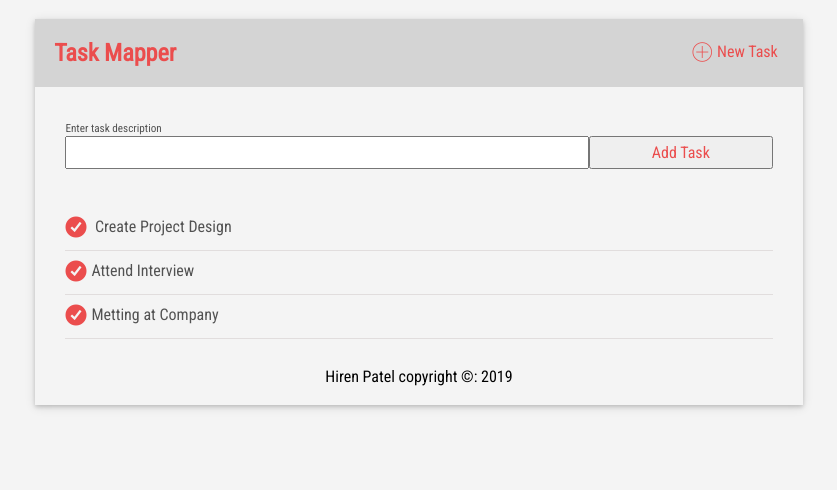
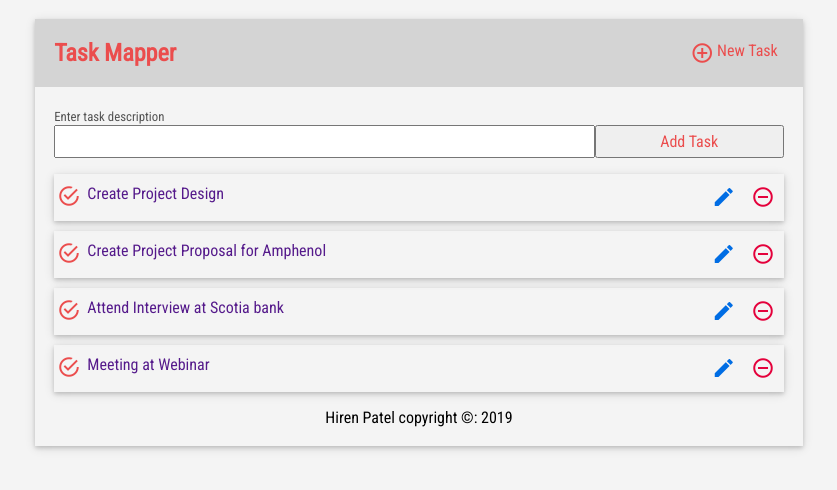
Before and after one commit to hirenkumarpatel/HTML_MobileFirst_resposive, a plain HTML site: page app.html in a window 1280 px wide. Shown: the whole page, without its empty margins (221-1058 px from the left). Drawn offline with nearby package versions, Linux system fonts and the light colour scheme.

Commit message:
UI updated simple todo

```diff
--- a/app.html
+++ b/app.html
@@ -7,39 +7,106 @@
     <title>TaskMapper</title>
     <link rel="stylesheet" href="css/taskmapper.css" />
     <link
-      href="http://code.ionicframework.com/ionicons/2.0.1/css/ionicons.min.css"
+      href="https://unpkg.com/ionicons@4.5.10-0/dist/css/ionicons.min.css"
       rel="stylesheet"
-      type="text/css"
     />
   </head>
   <body>
     <main>
-      <header id="header">
-        <h2 id="app-title">Task Mapper</h2>
-        <button id="new-task-link">
-          <!-- <i class="ion-ios-plus-outline"></i>New Task -->
-          <!-- <ion-icon name="add-circle-outline" .class="icon"></ion-icon>New Task -->
-          <i class="icon ion-ios-plus-outline"></i>New Task
+      <section id="header">
+        <h2 id="app-title" class="title-color">Task Mapper</h2>
+        <button class="button-link title-color">
+          <i class="icon ion-md-add-circle-outline title-color"></i>New Task
         </button>
-      </header>
+      </section>
       <div class="container">
         <section id="new-task-section">
-          <label>Enter task description</label>
+          <label class="default input-label">Enter task description</label>
           <div class="new-task-box">
-            <input type="text" name="new-task" />
-            <input type="submit" id="new-task-button" value="Add Task" />
+            <input type="text" name="new-task" class="default" />
+            <input
+              type="submit"
+              id="new-task-button"
+              class="title-color"
+              value="Add Task"
+            />
           </div>
         </section>
         <section>
           <ul id="task-labels">
-            <li id="task-list"><a href=""><i class="ion-checkmark-circled"></i> Create Project Design</a></li>
-            <li id="task-list"><a href=""><i class="ion-checkmark-circled"></i>Attend Interview</a></li>
-            <li id="task-list"><a href=""><i class="ion-checkmark-circled"></i>Metting at Company</a></li>
+            <li id="task-list" class="default">
+              <a href=""
+                ><i class="ion-md-checkmark-circle-outline title-color"></i>
+                Create Project Design</a
+              >
+              <div class="action-links">
+                <button class="button-link btn-edit">
+                  <i class="ion-md-create primary"></i>
+                </button>
+                <button class="button-link btn-save">
+                  <i class="ion-md-done-all success"></i>
+                </button>
+                <button class="button-link">
+                  <i class="ion-md-remove-circle-outline danger"></i>
+                </button>
+              </div>
+            </li>
+            <li id="task-list" class="default">
+              <a href=""
+                ><i class="ion-md-checkmark-circle-outline title-color"></i>
+                Create Project Proposal for Amphenol</a
+              >
+              <div class="action-links">
+                <button class="button-link btn-edit">
+                  <i class="ion-md-create primary"></i>
+                </button>
+                <button class="button-link btn-save">
+                  <i class="ion-md-done-all success"></i>
+                </button>
+                <button class="button-link">
+                  <i class="ion-md-remove-circle-outline danger"></i>
+                </button>
+              </div>
+            </li>
+            <li id="task-list" class="default">
+              <a href=""
+                ><i class="ion-md-checkmark-circle-outline title-color"></i>
+                Attend Interview at Scotia bank</a
+              >
+              <div class="action-links">
+                <button class="button-link btn-edit">
+                  <i class="ion-md-create primary"></i>
+                </button>
+                <button class="button-link btn-save">
+                  <i class="ion-md-done-all success"></i>
+                </button>
+                <button class="button-link">
+                  <i class="ion-md-remove-circle-outline danger"></i>
+                </button>
+              </div>
+            </li>
+            <li id="task-list" class="default">
+              <a href=""
+                ><i class="ion-md-checkmark-circle-outline title-color"></i>
+                Meeting at Webinar</a
+              >
+              <div class="action-links">
+                <button class="button-link btn-edit">
+                  <i class="ion-md-create primary"></i>
+                </button>
+                <button class="button-link btn-save">
+                  <i class="ion-md-done-all success"></i>
+                </button>
+                <button class="button-link">
+                  <i class="ion-md-remove-circle-outline danger"></i>
+                </button>
+              </div>
+            </li>
+
           </ul>
         </section>
         <footer>Hiren Patel copyright &copy: 2019</footer>
       </div>
     </main>
   </body>
-  <!-- <script src="https://unpkg.com/ionicons@4.5.10-0/dist/ionicons.js"></script> -->
 </html>
--- a/css/taskmapper.css
+++ b/css/taskmapper.css
@@ -1,5 +1,5 @@
 @import url("https://fonts.googleapis.com/css?family=Roboto+Condensed");
-
+/*Gobal style*/
 body {
   font-family: "Roboto Condensed", sans-serif;
   margin: 0;
@@ -13,16 +13,7 @@ main {
   box-shadow: 5px 10px 18px #888888;
   box-shadow: 0 2px 4px 0 rgba(0, 0, 0, 0.16), 0 2px 10px 0 rgba(0, 0, 0, 0.12);
 }
-#header {
-  background: #d4d4d4;
-  display: flex;
-  justify-content: space-between;
-  align-items: center;
-  height: 100%;
-}
-.container {
-  padding: 1.2rem;
-}
+
 ul {
   list-style: none;
   padding: 0;
@@ -30,55 +21,63 @@ ul {
 li > a {
   text-decoration: none;
 }
-#app-title {
-  display: inline-block;
-  color: #eb4d4d /*#510b4e*/;
-  margin-left: 1.2rem;
+/*seprate styles*/
+#header {
+  background: #d4d4d4;
+  display: flex;
+  justify-content: space-between;
+  align-items: center;
+  padding:0 1.2rem;
+
 }
-
-/** New task button*/
-#new-task-link {
-  background: none;
-  border: none;
-  margin-right: 1.2rem;
-}
-#new-task-link:hover {
-  font-weight: 600;
-  margin-left: 0.5rem;
+.container {
+  padding: 1.2rem;
 }
 
 /*font icons */
 i {
-  color: #eb4d4d;
-  display: inline-block;
   margin-right: 5px;
   font-size: 1.5rem;
   line-height: 1;
-  vertical-align:text-top;
-  margin-top:-2px;
+  vertical-align: text-top;
+  margin-top: -2px;
+}
+/* Color Classes*/
+.primary{
+  color:#006DE4;
+}
+.success{
+  color:#35E400;
+}
+.danger{
+  color:#E4003B;
+}
+.warning{
+  color:#E4E300;
+}
+.title-color{
+  color: #eb4d4d;
+}
+.default{
+  color:#525252;
+}
+.input-label {
+  font-size: 0.8rem;
+}
+.new-task-box {
+  overflow: hidden;
+  display: flex;
+  justify-content: space-between;
+}
+.new-task-box > input {
+  padding: 0.3rem;
+  font-size: 1rem;
+}
+.new-task-box > input[type="text"] {
+  flex: 3;
 
 }
-section {
-  padding: 0.7rem;
-}
-#new-task-section > label {
-  font-size: 0.7rem;
-  color: #525252;
-}
-.new-task-box {
-  display: flex;
-  justify-content: space-between;
-  align-items: center;
-}
-.new-task-box > input[type="text"] {
-  padding: 0.3rem;
-  font-size: 1rem;
-  flex: 3;
-  color: #525252;
-}
 .new-task-box > input[type="submit"] {
-  padding: 0.3rem;
-  font-size: 1rem;
   flex: 1;
 }
 input,
@@ -89,28 +88,73 @@ button,
 input[type="submit"] {
   text-transform: capitalize;
   cursor: pointer;
-  color: #eb4d4d;
   font-size: 1rem;
 }
 
 #task-list {
+  /* style 1
   border-bottom: 0.05rem solid #e1dcdcf0;
   padding: 10px 0;
+  */
+  box-shadow: 0 2px 4px 0 rgba(0, 0, 0, 0.16), 0 2px 10px 0 rgba(0, 0, 0, 0.12);
+  padding: 10px 0;
+  margin-top: 10px;
+  /*optional color*/
+  color: #ffffff;
+  display:flex;
+  justify-content: space-between;
+}
+#task-list:click{
+  margin-right:20px;
+  transition-delay: 2s;
 }
 #task-list > a {
-  color: #525252;
+  /**color: #525252;*/
+  padding-left: 5px;
+}
+
+/** icon buttons*/
+.button-link {
+  background:none;
+  border: none;
+
+}
+.button-link:hover {
+  font-weight: 600;
+}
+.btn-save{
+  display: none;
 }
 footer {
   text-align: center;
 }
-/* .menu-dots {
-  display: flex;
+
+
+/*Media Queries*/
+@media(max-width:300px){
+.input-label{
+  display: none;
 }
-.menu-dot {
-  height: 5px;
-  width: 5px;
-  margin-right: 5px;
-  background-color: red;
-  border-radius: 50%;
-  display: inline-block;
-} */
+  .new-task-box{
+    display:block;
+    overflow: hidden;
+  }
+  .new-task-box>input{
+    display:block;
+    width:100%;
+  }
+  .new-task-box>input[type="text"]{
+    margin-bottom:0.5rem;
+  }
+  #task-list{
+    display: block;
+    width:100%;
+  }
+  #task-list>.action-links{
+    margin-top:0.5rem;
+    display:flex;
+    justify-content: center;
+  }
+
+
+}
```
